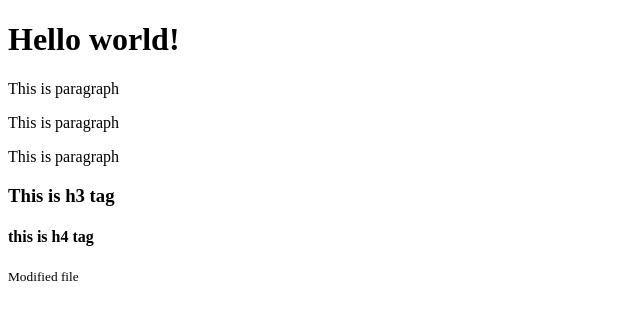
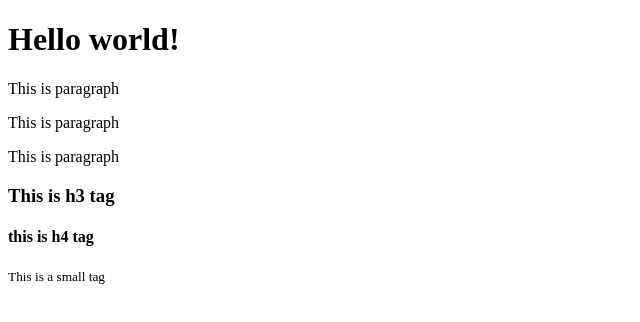
Before and after one commit to Jahid07/simple-project, a plain HTML site: page index.html in a window 1280 px wide. Shown: the full height of the page, 0-640 px from the left. Drawn offline with Linux system fonts and the light colour scheme.

Commit message:
Revert "Modified index file"
This reverts commit d084122589d0789e1c63873996aaa3165dd6567f.

```diff
--- a/index.html
+++ b/index.html
@@ -22,7 +22,7 @@
 
     <h4>this is h4 tag</h4>
 
-    <small>Modified file</small>
+    <small>This is a small tag</small>
 
 </body>
 </html>
```
